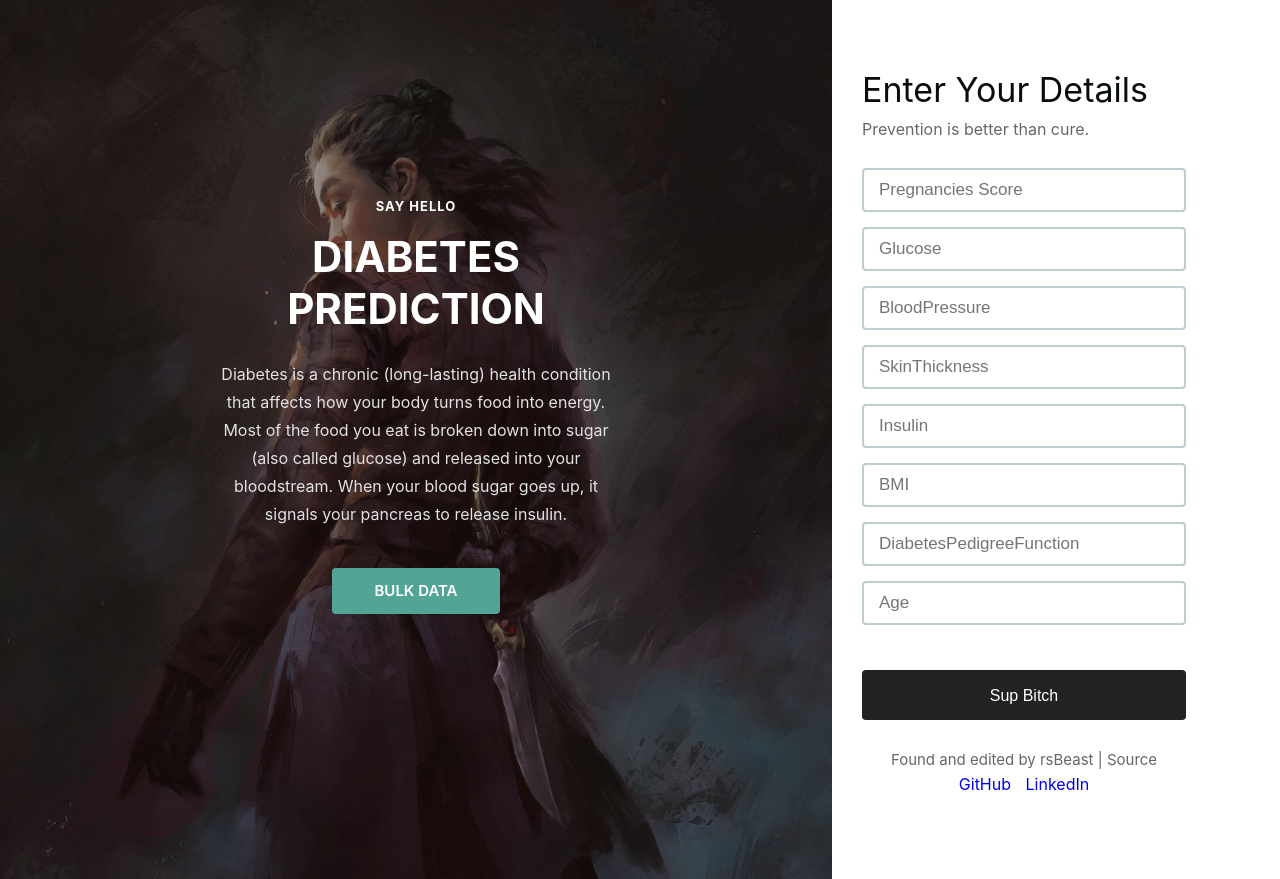
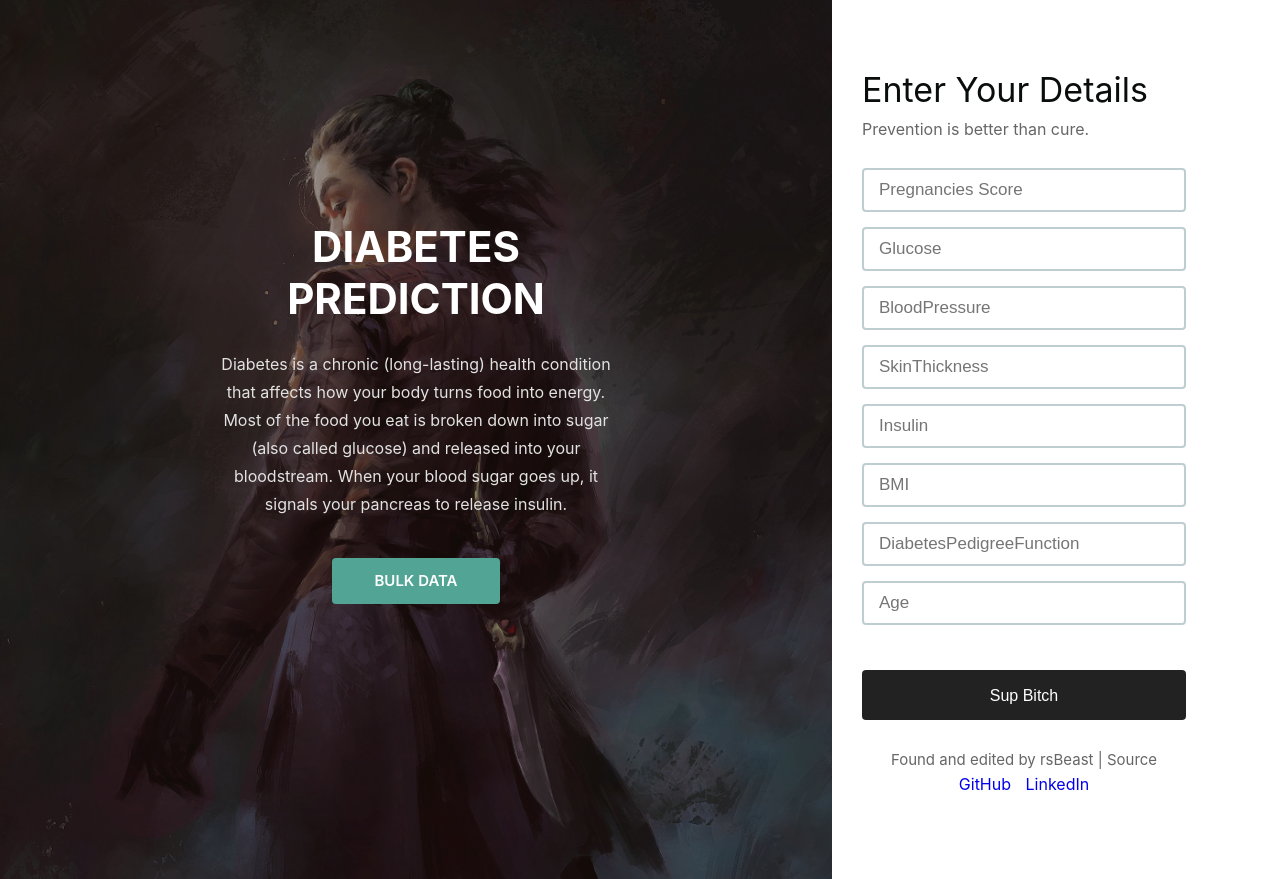
Before and after one commit to rsb33/Diabetes_Prediction, a Flask app: page / in a window 1280 px wide. Run offline with Flask 2, Linux system fonts and the light colour scheme.

Commit message:
make it better

```diff
--- a/templates/new_index.html
+++ b/templates/new_index.html
@@ -8,11 +8,7 @@ Author URL: http://w3layouts.com
 <head>
 	<title>lOGISTIC REGRESSION</title>
 	<!-- Meta tag Keywords -->
-	<meta name="viewport" content="width=device-width, initial-scale=1">
-	<meta charset="UTF-8" />
-	<meta name="keywords"
-		content="Invent Signup Form Responsive web template, Bootstrap Web Templates, Flat Web Templates, Android Compatible web template, Smartphone Compatible web template, free webdesigns for Nokia, Samsung, LG, SonyEricsson, Motorola web design" />
-	<script>
+		<script>
 		addEventListener("load", function () {
 			setTimeout(hideURLbar, 0);
 		}, false);
@@ -35,7 +31,7 @@ Author URL: http://w3layouts.com
 				<div class="form-right">
 					<div class="overlay">
 						<div class="grid-info-form">
-							<h5>Say hello</h5>
+
 							<h3>DIABETES PREDICTION</h3>
 							<p>Diabetes is a chronic (long-lasting) health condition that affects how
 								your body turns food into energy. Most of the food you eat
```
